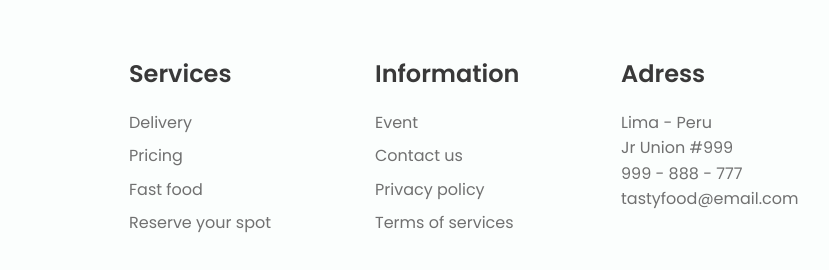
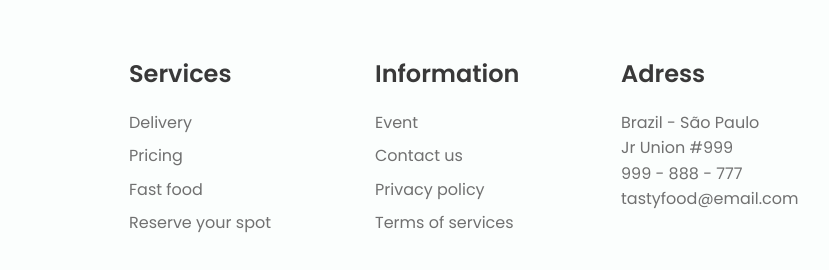
Before and after one commit to GabrielPedroDeCastro/Project-restaurant, a plain HTML site: page index.html in a window 1280 px wide. Shown: the part 3410-3680 px from the top of the page, 277-1106 px from the left. Drawn offline with nearby package versions, Linux system fonts and the light colour scheme.

Commit message:
Update index.html

```diff
--- a/index.html
+++ b/index.html
@@ -458,7 +458,7 @@
                 <div class="footer__content">
                     <h3 class="footer__title">Adress</h3>
                     <ul>
-                        <li>Lima - Peru</li>
+                        <li>Brazil - São Paulo</li>
                         <li>Jr Union #999</li>
                         <li>999 - 888 - 777</li>
                         <li>tastyfood@email.com</li>
```
